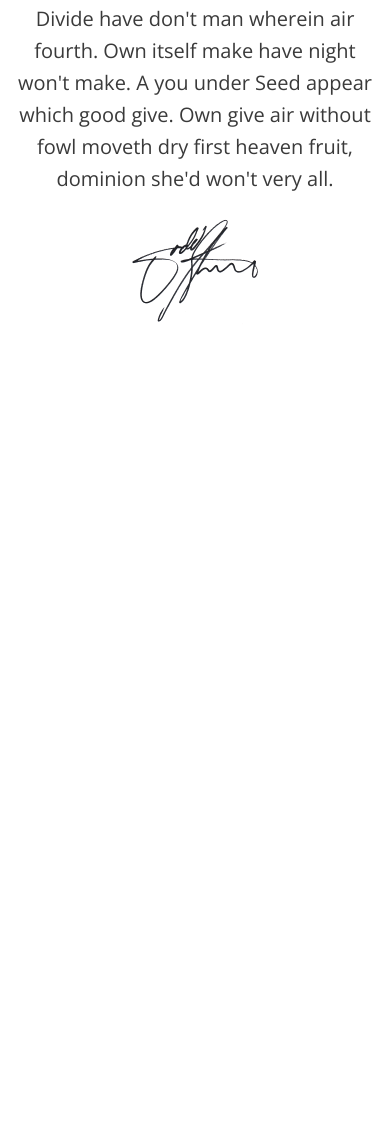
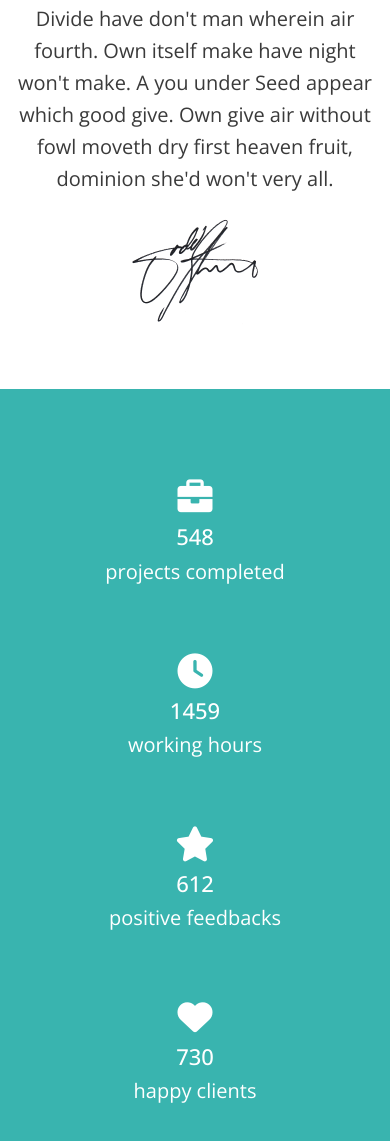
Before and after one commit to adnanebouali/Template-four, a plain HTML site: page index.html in a window 390 px wide. Shown: the part 971-2112 px from the top of the page. Before the commit the page ends 1360 px from the top, so only its background shows below. Drawn offline with nearby package versions, Linux system fonts and the light colour scheme.

Commit message:
stats section

```diff
--- a/css/style.css
+++ b/css/style.css
@@ -144,5 +144,52 @@ ul {
   margin: 0 auto;
   max-width: 150px;
 }
-
 /* Start About  */
+/* start stats  */
+.stats {
+  position: relative;
+  padding-top: var(--padding);
+  padding-bottom: var(--padding);
+  background-color: var(--main-color);
+}
+.stats .container {
+  display: grid;
+  grid-template-columns: repeat(auto-fill, minmax(250px, 1fr));
+  gap: 10px;
+}
+.stats .container .box {
+  padding: 50px 20px;
+  display: flex;
+  justify-content: center;
+  align-items: center;
+  color: white;
+}
+.stats .container .box i {
+  margin-right: 18px;
+  font-size: 35px;
+}
+.stats .container .box .info span {
+  display: block;
+}
+.stats .container .box .info span.num {
+  font-weight: 500;
+  font-size: 22px;
+}
+.stats .container .box .info span.text {
+  font-size: 20px;
+  font-weight: 300;
+}
+@media (max-width: 767px) {
+  .stats .container .box {
+    text-align: center;
+    padding: 30px 20px;
+    flex-direction: column;
+  }
+  .stats .container .box i {
+    margin-right: 0;
+  }
+  .stats .container .box .info span.num {
+    margin: 10px 0;
+  }
+}
+/* End stats  */
--- a/index.html
+++ b/index.html
@@ -2,16 +2,16 @@
 <html lang="en">
 
 <head>
-  <meta charset="UTF-8">
-  <meta http-equiv="X-UA-Compatible" content="IE=edge">
-  <meta name="viewport" content="width=device-width, initial-scale=1.0">
-  <link rel="stylesheet" href="css/all.min.css">
-  <link rel="stylesheet" href="css/normalize.css">
-  <link rel="stylesheet" href="css/style.css">
-  <link rel="preconnect" href="https://fonts.googleapis.com">
-  <link rel="preconnect" href="https://fonts.gstatic.com" crossorigin>
+  <meta charset="UTF-8" />
+  <meta http-equiv="X-UA-Compatible" content="IE=edge" />
+  <meta name="viewport" content="width=device-width, initial-scale=1.0" />
+  <link rel="stylesheet" href="css/all.min.css" />
+  <link rel="stylesheet" href="css/normalize.css" />
+  <link rel="stylesheet" href="css/style.css" />
+  <link rel="preconnect" href="https://fonts.googleapis.com" />
+  <link rel="preconnect" href="https://fonts.gstatic.com" crossorigin />
   <link href="https://fonts.googleapis.com/css2?family=Open+Sans:wght@300;400;500;600;700;800&display=swap"
-    rel="stylesheet">
+    rel="stylesheet" />
   <title>Document</title>
 </head>
 
@@ -21,9 +21,11 @@
     <div class="container">
       <div class="text">
         <h1>We Design and Develop</h1>
-        <p>We are a new design studio based in USA. We have over
-          20 years of combined experience, and know a thing or two
-          about designing websites and mobile apps.</p>
+        <p>
+          We are a new design studio based in USA. We have over 20 years of
+          combined experience, and know a thing or two about designing
+          websites and mobile apps.
+        </p>
         <a href="#contact">contact us</a>
       </div>
     </div>
@@ -33,13 +35,50 @@
   <div class="about" id="about">
     <div class="main-title">about us</div>
     <div class="container">
-      <p>Divide have don't man wherein air fourth. Own itself make have night won't make.
-        A you under Seed appear which good give. Own give air without fowl moveth dry first
-        heaven fruit, dominion she'd won't very all.</p>
-      <img src="imgs/signature.png" alt="">
+      <p>
+        Divide have don't man wherein air fourth. Own itself make have night
+        won't make. A you under Seed appear which good give. Own give air
+        without fowl moveth dry first heaven fruit, dominion she'd won't very
+        all.
+      </p>
+      <img src="imgs/signature.png" alt="" />
     </div>
   </div>
   <!-- End About  -->
+  <!-- Start stats  -->
+  <div class="stats">
+    <div class="container">
+      <div class="box">
+        <i class="fa-solid fa-briefcase"></i>
+        <div class="info">
+          <span class="num">548</span>
+          <span class="text">projects completed</span>
+        </div>
+      </div>
+      <div class="box">
+        <i class="fa-solid fa-clock"></i>
+        <div class="info">
+          <span class="num">1459</span>
+          <span class="text">working hours</span>
+        </div>
+      </div>
+      <div class="box">
+        <i class="fa-solid fa-star"></i>
+        <div class="info">
+          <span class="num">612</span>
+          <span class="text">positive feedbacks</span>
+        </div>
+      </div>
+      <div class="box">
+        <i class="fa-solid fa-heart"></i>
+        <div class="info">
+          <span class="num">730</span>
+          <span class="text">happy clients</span>
+        </div>
+      </div>
+    </div>
+  </div>
+  <!-- End stats  -->
 </body>
 
 </html>
```
